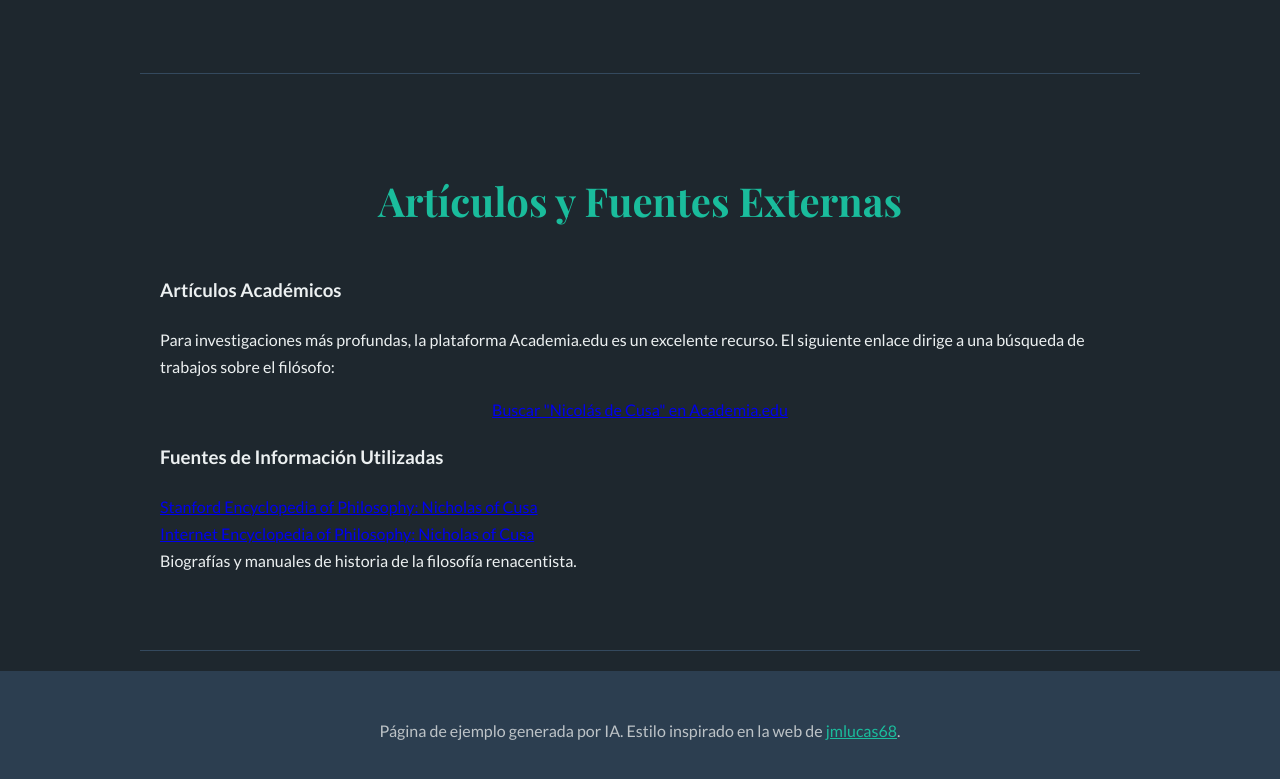
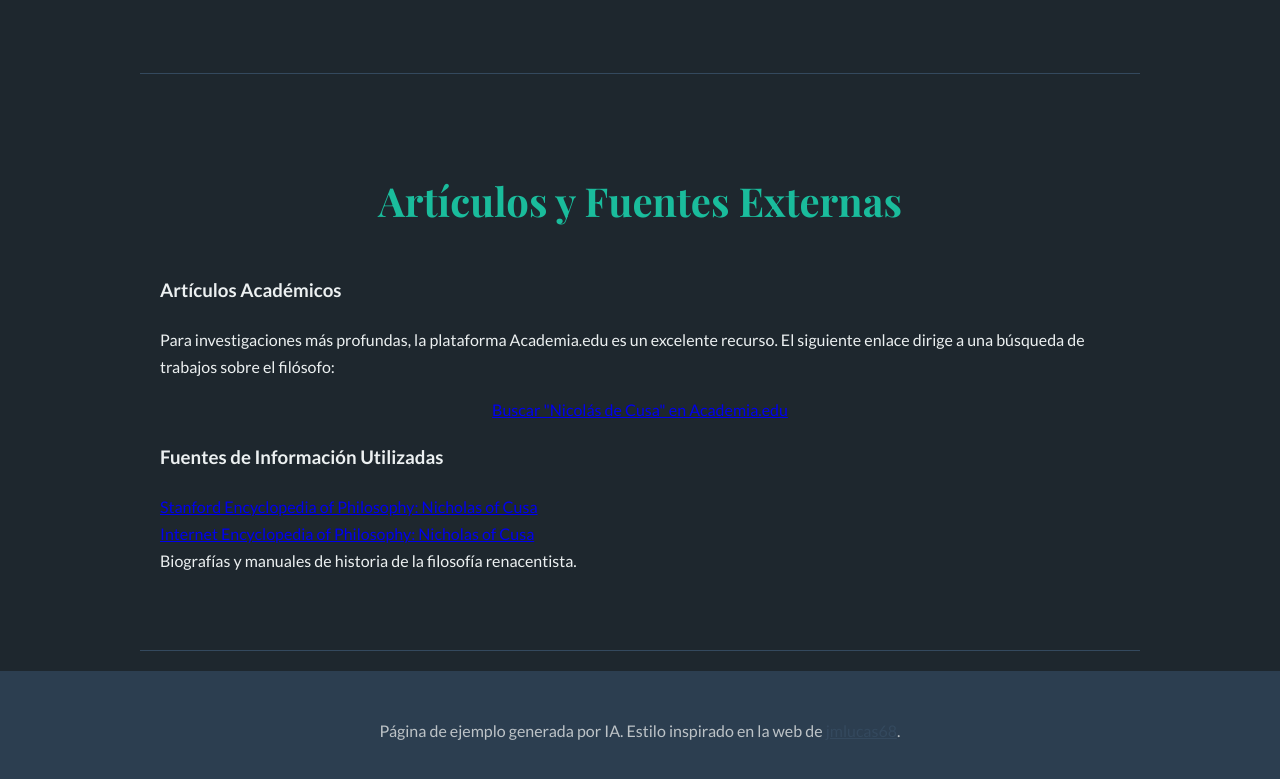
Before and after one commit to jmlucas68/cusa, a plain HTML site: page index.html in a window 1280 px wide. Shown: the part 3684-4463 px from the top of the page. Drawn offline with nearby package versions, Linux system fonts and the light colour scheme.

Commit message:
Cambiar color de enlaces en cusa/index.html para mayor contraste.

```diff
--- a/index.html
+++ b/index.html
@@ -155,7 +155,7 @@
         }
 
         footer a {
-            color: var(--accent-color);
+            color: var(--secondary-color);
         }
     </style>
 </head>
```
